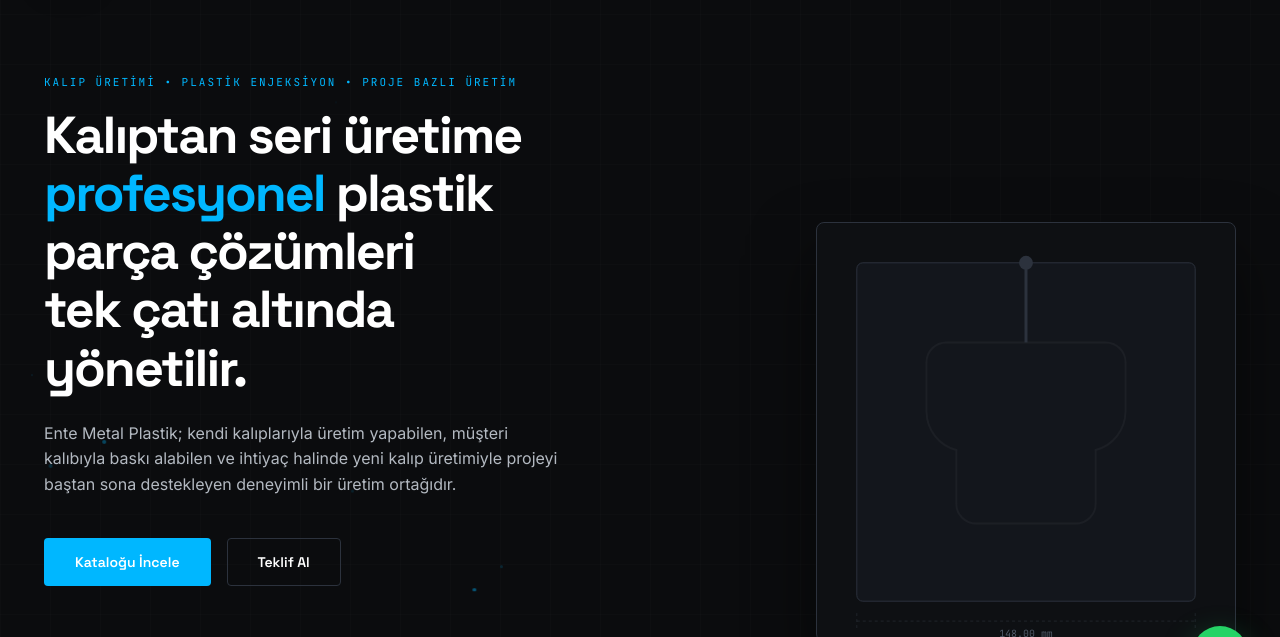
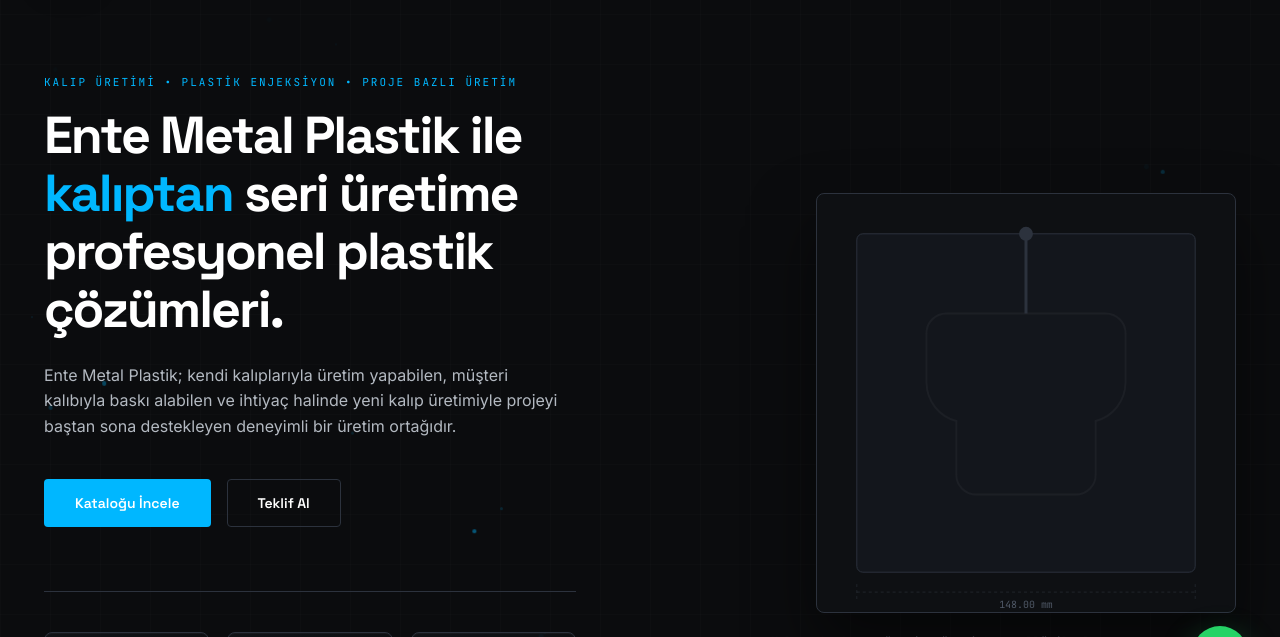
Before and after one commit to ahmetbtnc/ente_premium, a website: page index.html in a window 1280 px wide. Shown: the part 86-723 px from the top of the page. Drawn offline with Linux system fonts and the light colour scheme.

Commit message:
Ana basliga marka adini ekle

```diff
--- a/data/settings/hero.json
+++ b/data/settings/hero.json
@@ -1,9 +1,9 @@
 {
   "hero_ust_baslik": "Kalıp Üretimi • Plastik Enjeksiyon • Proje Bazlı Üretim",
-  "hero_baslik_on": "Kalıptan seri üretime",
-  "hero_baslik_vurgu": "profesyonel",
-  "hero_baslik_orta": "plastik parça çözümleri",
-  "hero_baslik_alt_satir": "tek çatı altında yönetilir.",
+  "hero_baslik_on": "Ente Metal Plastik ile",
+  "hero_baslik_vurgu": "kalıptan",
+  "hero_baslik_orta": "seri üretime",
+  "hero_baslik_alt_satir": "profesyonel plastik çözümleri.",
   "hero_alt_aciklama": "Ente Metal Plastik; kendi kalıplarıyla üretim yapabilen, müşteri kalıbıyla baskı alabilen ve ihtiyaç halinde yeni kalıp üretimiyle projeyi baştan sona destekleyen deneyimli bir üretim ortağıdır.",
   "hero_urunler_btn_metni": "Kataloğu İncele",
   "hero_animasyon_hizi": 2600,
--- a/index.html
+++ b/index.html
@@ -77,7 +77,7 @@
   <div class="hero-inner">
     <div class="hero-copy">
       <p class="eyebrow">KalÄ±p Ãœretimi &amp; Enjeksiyon Ã‡Ã¶zÃ¼mleri</p>
-      <h1>Fikrinizi <span class="molten-text">mikron</span> hassasiyetle<br> parÃ§aya dÃ¶nÃ¼ÅŸtÃ¼rÃ¼yoruz.</h1>
+      <h1>Ente Metal Plastik ile <span class="molten-text">kalıptan</span> seri üretime<br> profesyonel plastik çözümleri.</h1>
       <p class="hero-sub" id="heroSub">1998'den bu yana plastik kalÄ±p tasarÄ±mÄ± ve seri enjeksiyon Ã¼retiminde; otomotiv, elektronik ve beyaz eÅŸya sektÃ¶rlerine hizmet veriyoruz.</p>
       <div class="hero-actions">
         <a href="/urunler/" class="btn btn-primary">ÃœrÃ¼nlerimizi Ä°ncele</a>
```
